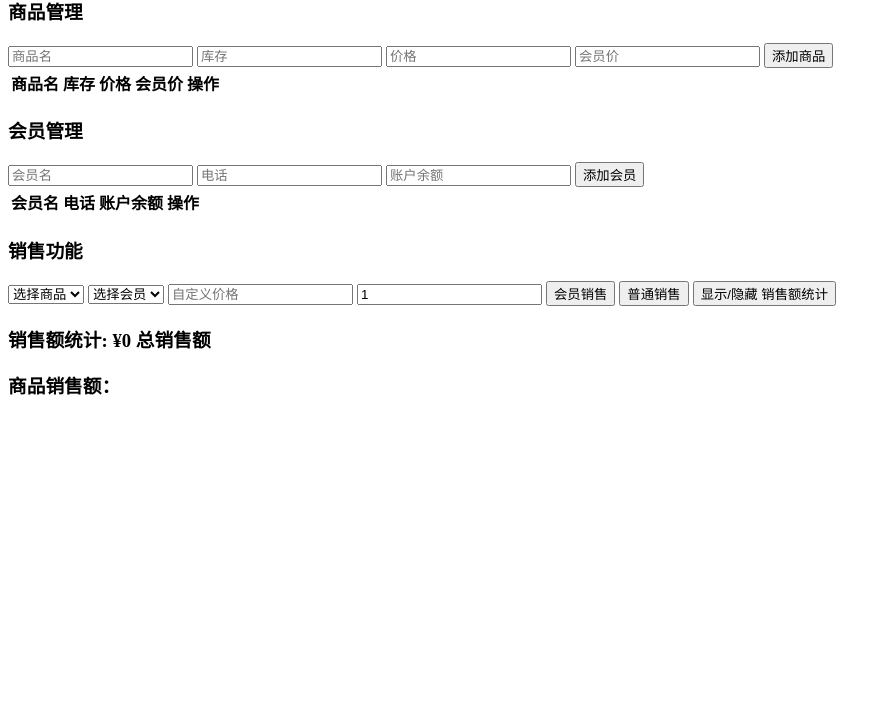
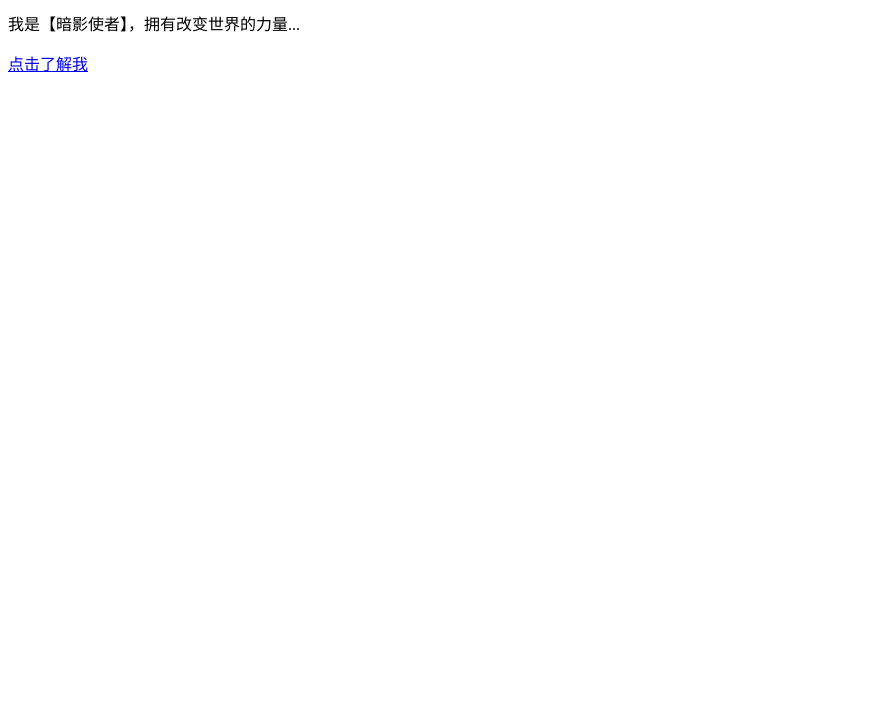
Before and after one commit to miraclecolaboy/shuaige, a plain HTML site: page index.html in a window 1280 px wide. Shown: the part 78-800 px from the top of the page, without its empty margins (0-891 px from the left). Drawn offline with Linux system fonts and the light colour scheme.

Commit message:
Add files via upload

```diff
--- a/index.html
+++ b/index.html
@@ -1,73 +1,20 @@
-<!-- index.html -->
 <!DOCTYPE html>
 <html lang="zh">
 <head>
     <meta charset="UTF-8">
     <meta name="viewport" content="width=device-width, initial-scale=1.0">
-    <title>店铺管理系统</title>
-    <link rel="stylesheet" href="/shuige/style.css"> <!-- 引入外部CSS -->
+    <title>帅哥的世界</title>
+    <link href="https://fonts.googleapis.com/css2?family=Zilla+Slab:wght@500&family=Orbitron&display=swap" rel="stylesheet">
+    <link rel="stylesheet" href="style.css">
 </head>
 <body>
+    <div class="container">
+        <h1>欢迎进入我的世界，凡人！</h1>
+        <p class="intro">我是【暗影使者】，拥有改变世界的力量...</p>
+        <a href="https://qm.qq.com/q/45pFdl8L1Y">点击了解我</a>
+        <div class="button-container">
 
-    <h2>店铺管理系统</h2>
-
-    <!-- 商品管理 -->
-    <h3>商品管理</h3>
-    <input class="input-field" id="productName" type="text" placeholder="商品名">
-    <input class="input-field" id="productStock" type="number" placeholder="库存">
-    <input class="input-field" id="productPrice" type="number" placeholder="价格">
-    <input class="input-field" id="memberPrice" type="number" placeholder="会员价">
-    <button class="btn" onclick="addProduct()">添加商品</button>
-    <table id="productTable">
-        <thead>
-            <tr>
-                <th>商品名</th>
-                <th>库存</th>
-                <th>价格</th>
-                <th>会员价</th>
-                <th>操作</th>
-            </tr>
-        </thead>
-        <tbody></tbody>
-    </table>
-
-    <!-- 会员管理 -->
-    <h3>会员管理</h3>
-    <input class="input-field" id="memberName" type="text" placeholder="会员名">
-    <input class="input-field" id="memberPhone" type="text" placeholder="电话">
-    <input class="input-field" id="memberBalance" type="number" placeholder="账户余额">
-    <button class="btn" onclick="addMember()">添加会员</button>
-    <table id="memberTable">
-        <thead>
-            <tr>
-                <th>会员名</th>
-                <th>电话</th>
-                <th>账户余额</th>
-                <th>操作</th>
-            </tr>
-        </thead>
-        <tbody></tbody>
-    </table>
-
-    <!-- 销售功能 -->
-    <h3>销售功能</h3>
-    <select id="productSelector" class="input-field">
-        <option value="">选择商品</option>
-    </select>
-    <select id="memberSelector" class="input-field">
-        <option value="">选择会员</option>
-    </select>
-    <input class="input-field" id="salePrice" type="number" placeholder="自定义价格">
-    <input class="input-field" id="saleQuantity" type="number" value="1" min="1" placeholder="销售数量">
-    <button class="btn" onclick="processSale('member')">会员销售</button>
-    <button class="btn" onclick="processSale('normal')">普通销售</button>
-    <button class="btn" onclick="toggleSalesAmount()">显示/隐藏 销售额统计</button>
-
-    <!-- 销售额统计 -->
-    <h3 id="salesAmountSection" class="hide">销售额统计: <span id="totalSalesAmount">¥0</span> 总销售额</h3>
-    <h3>商品销售额：</h3>
-    <ul id="productSalesAmount" class="hide"></ul> <!-- 默认隐藏商品销售额部分 -->
-
-    <script src="/shuaige/script.js"></script> <!-- 引入外部JS -->
+        </div>
+    </div>
 </body>
 </html>
```
